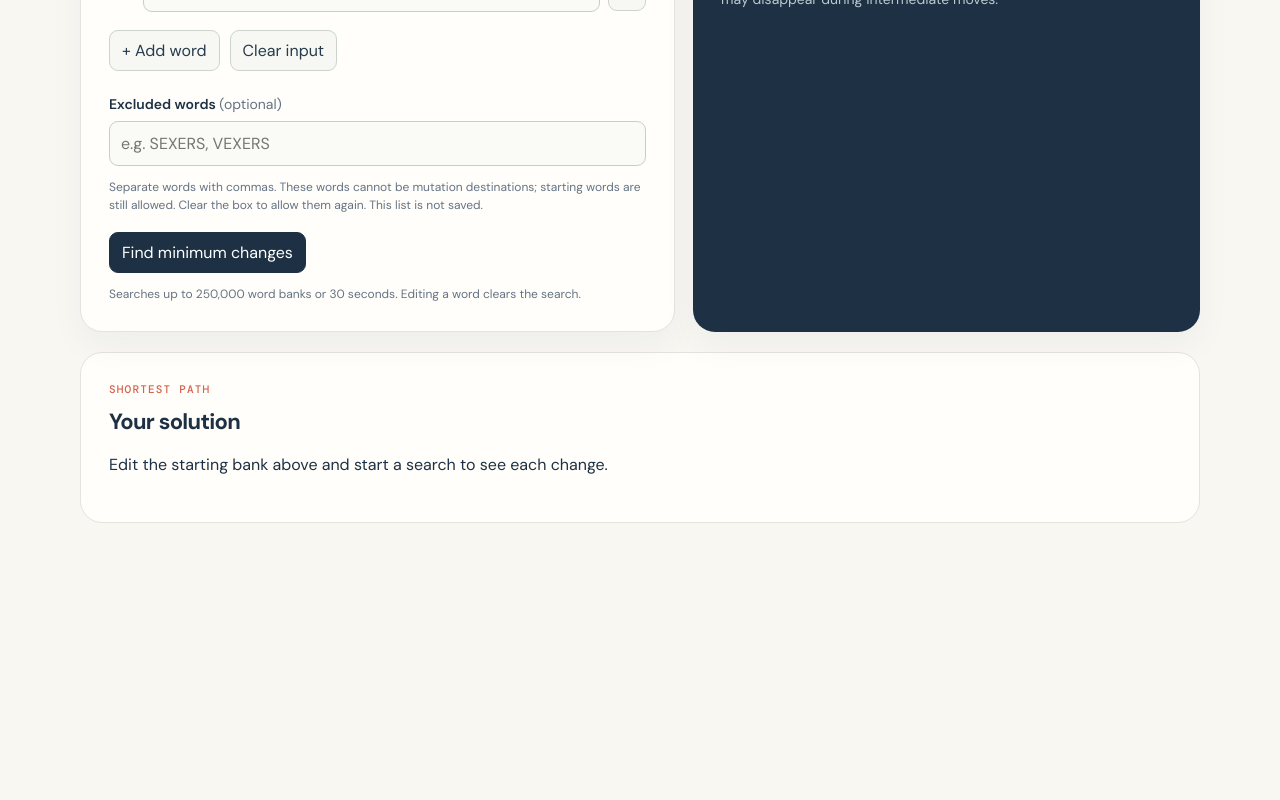
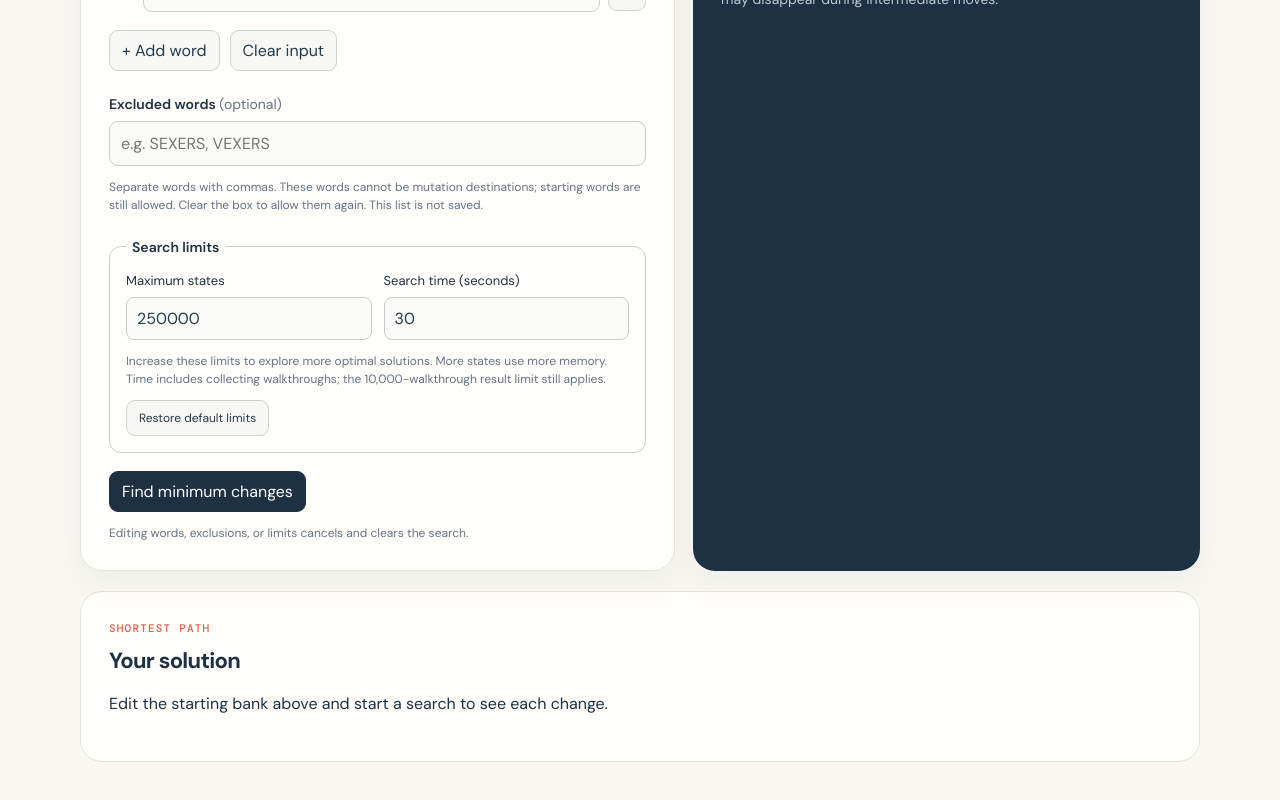
Before and after one commit to nahiphog/pandergrams, a React (Vite) app: page / in a window 1280 px wide. Shown: the part 884-1684 px from the top of the page. Before the commit the page ends 1471 px from the top, so only its background shows below. Built offline with nearby package versions, Linux system fonts and the light colour scheme.

Commit message:
Make search state and time limits configurable

```diff
--- a/src/main.tsx
+++ b/src/main.tsx
@@ -11,6 +11,8 @@ const alphabet = 'ABCDEFGHIJKLMNOPQRSTUVWXYZ'.split('')
 function App() {
   const [words, setWords] = useState(initialWords)
   const [excludedInput, setExcludedInput] = useState('')
+  const [stateLimitInput, setStateLimitInput] = useState('250000')
+  const [timeLimitInput, setTimeLimitInput] = useState('30')
   const [lexicon, setLexicon] = useState<Set<string> | null>(null)
   const [dictionaryError, setDictionaryError] = useState('')
   const [retry, setRetry] = useState(0)
@@ -26,7 +28,11 @@ function App() {
   const errors = words.map((word) => !word ? 'Enter a word.' : !/^[A-Z]+$/.test(word) ? 'Use letters A–Z only.' : lexicon && !lexicon.has(word) ? 'Not in the dictionary.' : '')
   const excludedWords = excludedInput.split(',').map((word) => word.trim().toUpperCase()).filter(Boolean)
   const exclusionError = excludedWords.some((word) => !/^[A-Z]+$/.test(word)) ? 'Use words containing A–Z only, separated by commas.' : ''
-  const canSolve = !!lexicon && words.length > 0 && !errors.some(Boolean) && !exclusionError
+  const maxStates = Number(stateLimitInput)
+  const maxSeconds = Number(timeLimitInput)
+  const stateLimitError = !Number.isSafeInteger(maxStates) || maxStates < 1 ? 'Enter a positive whole number of states.' : ''
+  const timeLimitError = !Number.isSafeInteger(maxSeconds) || maxSeconds < 1 || !Number.isSafeInteger(maxSeconds * 1000) ? 'Enter a positive whole number of seconds.' : ''
+  const canSolve = !!lexicon && words.length > 0 && !errors.some(Boolean) && !exclusionError && !stateLimitError && !timeLimitError
 
   useEffect(() => {
     const controller = new AbortController()
@@ -84,7 +90,7 @@ function App() {
         setNotice('The search worker failed. Try again with a smaller word bank.')
         stop()
       }
-      const request: SearchRequest = { id, words: [...words], dictionary: [...lexicon], excludedWords }
+      const request: SearchRequest = { id, words: [...words], dictionary: [...lexicon], excludedWords, maxStates, maxMs: maxSeconds * 1000 }
       activeWorker.postMessage(request)
     } catch (error) {
       setNotice(error instanceof Error ? error.message : 'Unable to start the search.')
@@ -127,8 +133,25 @@ function App() {
             <p id="exclusions-help" className="limit-note">Separate words with commas. These words cannot be mutation destinations; starting words are still allowed. Clear the box to allow them again. This list is not saved.</p>
             {exclusionError && <p id="exclusions-error" className="field-error">{exclusionError}</p>}
           </div>
+          <fieldset className="search-limits">
+            <legend>Search limits</legend>
+            <div className="limit-fields">
+              <div>
+                <label htmlFor="max-states">Maximum states</label>
+                <input id="max-states" type="number" min="1" step="1" value={stateLimitInput} aria-invalid={!!stateLimitError} aria-describedby={stateLimitError ? 'states-error' : 'limits-help'} onChange={(event) => { edit(words); setStateLimitInput(event.target.value) }} />
+                {stateLimitError && <p id="states-error" className="field-error">{stateLimitError}</p>}
+              </div>
+              <div>
+                <label htmlFor="max-seconds">Search time (seconds)</label>
+                <input id="max-seconds" type="number" min="1" step="1" value={timeLimitInput} aria-invalid={!!timeLimitError} aria-describedby={timeLimitError ? 'seconds-error' : 'limits-help'} onChange={(event) => { edit(words); setTimeLimitInput(event.target.value) }} />
+                {timeLimitError && <p id="seconds-error" className="field-error">{timeLimitError}</p>}
+              </div>
+            </div>
+            <p id="limits-help" className="limit-note">Increase these limits to explore more optimal solutions. More states use more memory. Time includes collecting walkthroughs; the 10,000-walkthrough result limit still applies.</p>
+            <button onClick={() => { edit(words); setStateLimitInput('250000'); setTimeLimitInput('30') }}>Restore default limits</button>
+          </fieldset>
           <div className="search-actions"><button className="primary-button" disabled={!canSolve || running} onClick={search}>{running ? 'Searching…' : 'Find minimum changes'}</button>{running && <button onClick={() => { stop(); setNotice('Search cancelled. No conclusion was reached.') }}>Cancel</button>}</div>
-          <p className="limit-note">Searches up to 250,000 word banks or 30 seconds. Editing a word clears the search.</p>
+          <p className="limit-note">Editing words, exclusions, or limits cancels and clears the search.</p>
         </div>
         <aside className="coverage-panel" aria-labelledby="coverage-heading">
           <div className="panel-heading"><div><p className="eyebrow">Starting coverage</p><h2 id="coverage-heading">Alphabet check</h2></div><strong className="coverage-score">{usedLetters.size}<span>/26</span></strong></div>
--- a/src/solver.ts
+++ b/src/solver.ts
@@ -80,6 +80,9 @@ export function solve(start: string[], dictionary: Set<string>, options: SearchO
   // Exclusions apply only to mutation destinations, never invalidate the input bank.
   const excluded = new Set((options.excludedWords ?? []).map((word) => word.trim().toUpperCase()).filter(Boolean))
   const maxMs = options.maxMs ?? 30_000
+  if (!Number.isSafeInteger(maxStates) || maxStates < 1 || !Number.isSafeInteger(maxMs) || maxMs < 1) {
+    throw new Error('Search limits must be positive whole numbers within the supported numeric range.')
+  }
   const now = options.now ?? (() => performance.now())
   const began = now()
   let lastReport = began
--- a/src/solver.worker.ts
+++ b/src/solver.worker.ts
@@ -1,17 +1,19 @@
 import { solve, type Progress, type Result } from './solver'
 
-export type SearchRequest = { id: number; words: string[]; dictionary: string[]; excludedWords: string[] }
+export type SearchRequest = { id: number; words: string[]; dictionary: string[]; excludedWords: string[]; maxStates: number; maxMs: number }
 export type SearchResponse =
   | { id: number; type: 'progress'; progress: Progress }
   | { id: number; type: 'result'; result: Result }
   | { id: number; type: 'error'; message: string }
 
 self.onmessage = (event: MessageEvent<SearchRequest>) => {
-  const { id, words, dictionary, excludedWords } = event.data
+  const { id, words, dictionary, excludedWords, maxStates, maxMs } = event.data
   const send = (message: SearchResponse) => self.postMessage(message)
   try {
     const result = solve(words, new Set(dictionary), {
       excludedWords,
+      maxStates,
+      maxMs,
       onProgress: (progress) => send({ id, type: 'progress', progress }),
     })
     send({ id, type: 'result', result })
--- a/src/styles.css
+++ b/src/styles.css
@@ -50,6 +50,15 @@ button:focus-visible, input:focus-visible, a:focus-visible { outline: 3px solid
 .exclusions-field input { width: 100%; min-width: 0; padding: 11px; border: 1px solid #c5cfc8; border-radius: 9px; color: #263b4c; background: #fafbf7; }
 .exclusions-field input[aria-invalid="true"] { border-color: #b04430; }
 .exclusions-field .field-error { margin-top: 8px; }
+.search-limits { min-width: 0; margin: 24px 0 0; padding: 16px; border: 1px solid #c5cfc8; border-radius: 12px; }
+.search-limits legend { font-size: 14px; font-weight: 600; padding: 0 6px; }
+.limit-fields { display: grid; grid-template-columns: repeat(2, minmax(0, 1fr)); gap: 12px; }
+.limit-fields label { display: block; font-size: 13px; margin-bottom: 8px; }
+.limit-fields input { width: 100%; min-width: 0; padding: 10px; border: 1px solid #c5cfc8; border-radius: 8px; background: #fafbf7; color: #263b4c; }
+.limit-fields input[aria-invalid="true"] { border-color: #b04430; }
+.limit-fields .field-error { margin-top: 8px; }
+.search-limits button { margin-top: 12px; font-size: 12px; }
+@media (max-width: 390px) { .limit-fields { grid-template-columns: 1fr; } }
 .remove-word { padding: 6px; font-size: 22px; }
 .field-error { color: #a23324; font-size: 12px; margin: 0; grid-column: 2 / -1; }
 .edit-actions, .search-actions { display: flex; gap: 10px; flex-wrap: wrap; margin-top: 18px; }
```
Also changed, not shown: 2 other files (tests, documents, lock files or other folders).
